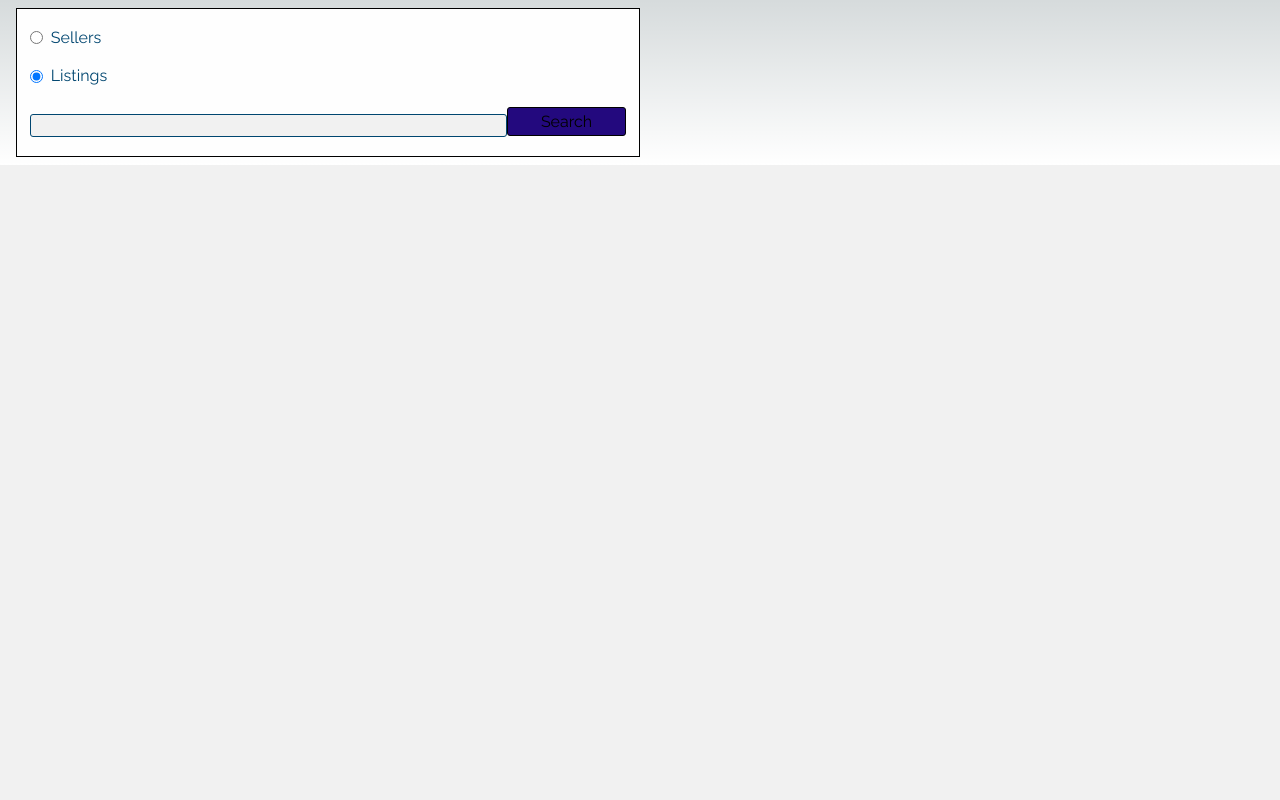
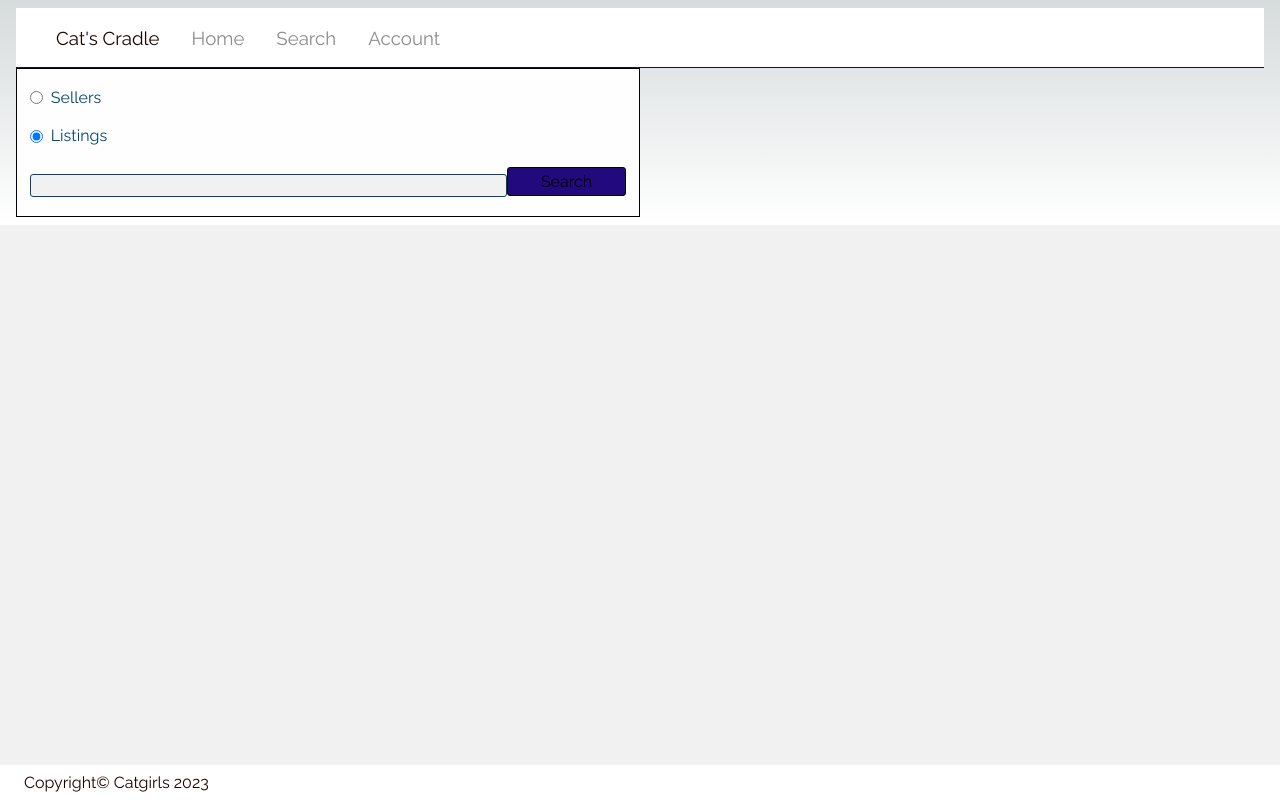
Before and after one commit to ethcala/fullstacktwo-frontend, a Next.js app in the folder cats-cradle/: page /search in a window 1280 px wide. Built offline with nearby package versions, Linux system fonts and the light colour scheme; a web font is replaced by a local one.

Commit message:
headers and footers

```diff
--- /dev/null
+++ b/cats-cradle/src/components/footer.tsx
@@ -0,0 +1,7 @@
+export default function Footer() {
+    return (
+        <footer className="footer-light">
+            <p>Copyright&copy; Catgirls 2023</p>
+        </footer>
+    )
+}
--- a/cats-cradle/src/components/header.tsx
+++ b/cats-cradle/src/components/header.tsx
@@ -1,13 +1,26 @@
 import Link from "next/link";
 
-export default function Header(params:any) {
+export default function Header(current:any) {
+
     return (
         <div className="navbar nav-light">
             <div className="item-holder row">
-                <p className="nav-title"><Link href="/index">Cat's Cradle</Link></p>
-                <p className="nav-item"><Link href="/index">Home</Link></p>
-                <p className="nav-item"><Link href="/search">Search</Link></p>
-                <p className="nav-item"><Link href="/account">Account</Link></p>
+                <p className="nav-title"><Link href="/">Cat's Cradle</Link></p>
+                {
+                    current == "Home"
+                    ? <p className="nav-item active"><Link href="/">Home</Link></p>
+                    : <p className="nav-item"><Link href="/ ">Home</Link></p>
+                }
+                {
+                    current == "Search"
+                    ? <p className="nav-item active"><Link href="/search">Search</Link></p>
+                    : <p className="nav-item"><Link href="/search">Search</Link></p>
+                }
+                {
+                    current == "Account"
+                    ? <p className="nav-item active"><Link href="/account">Account</Link></p>
+                    : <p className="nav-item"><Link href="/account">Account</Link></p>
+                }
             </div>
             <a href="javascript:void(0);" className="nav-icon">
                 <i className="fa fa-bars"></i>
--- a/cats-cradle/src/pages/search.tsx
+++ b/cats-cradle/src/pages/search.tsx
@@ -1,6 +1,10 @@
+import Footer from "@/components/footer";
+import Header from "@/components/header";
+
 export default function Search() {
     return (
         <div>
+            <Header current="Search" />
             <form action="/search-info" method="post">
                 <div className="row">
                     <input type="radio" id="sellers" name="type" value="sellers" />
@@ -15,6 +19,7 @@ export default function Search() {
                     <button type="submit">Search</button>
                 </div>
             </form>
+            <Footer />
         </div>
     )
 }
```
Also changed, not shown: cats-cradle/src/pages/index.tsx (+3 -88 lines).
